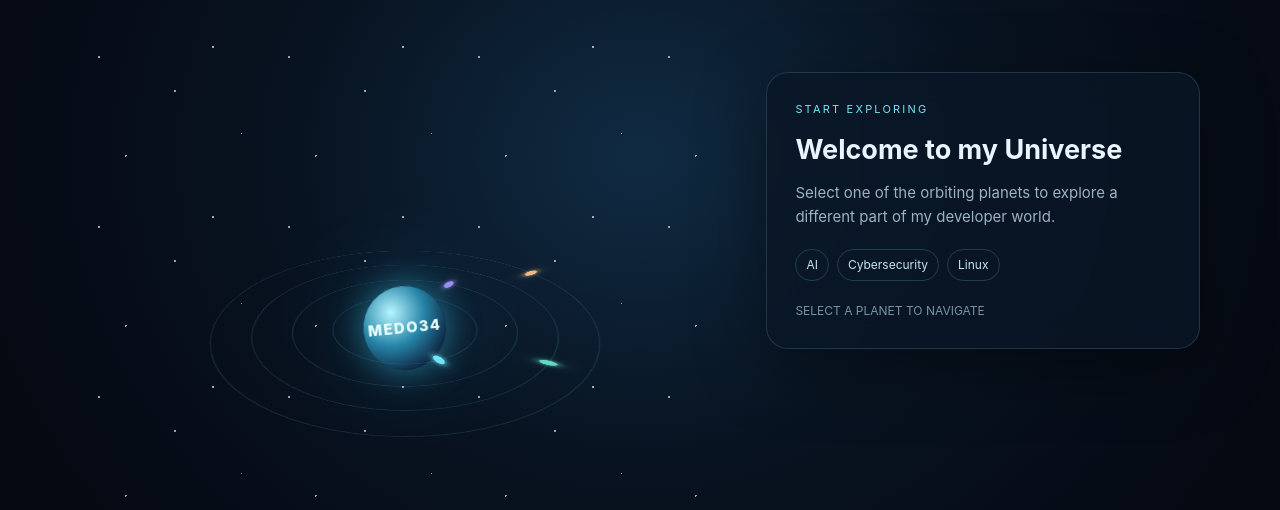
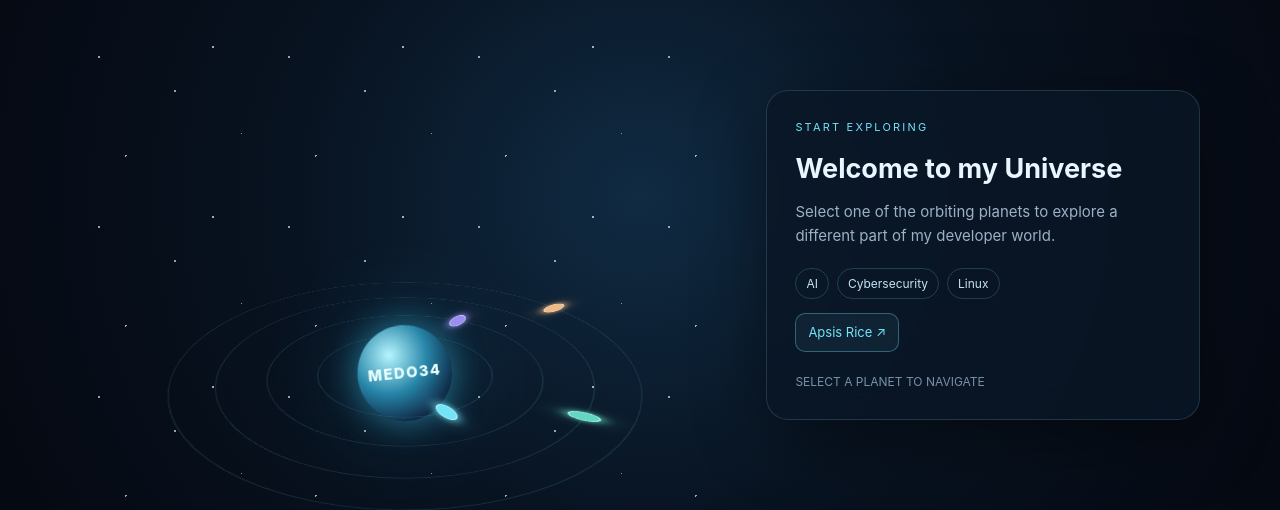
Before and after one commit to medo34op/medo34op, a plain HTML site: page site/index.html in a window 1280 px wide. Shown: the part 302-812 px from the top of the page. Drawn offline with Linux system fonts and the light colour scheme.

Commit message:
Enlarge Universe planets and add Apsis environment link

```diff
--- a/site/index.html
+++ b/site/index.html
@@ -12,21 +12,22 @@ header{position:fixed;z-index:5;top:0;left:0;right:0;display:flex;justify-conten
 header a{color:var(--cyan);text-decoration:none}.brand{font-weight:800;letter-spacing:.2em}
 main{min-height:100vh;display:grid;place-items:center;padding:90px 20px 40px}.layout{width:min(1120px,100%);display:grid;grid-template-columns:1.2fr .8fr;gap:36px;align-items:center}
 h1{font-size:clamp(34px,5vw,62px);line-height:1.04;margin:0 0 14px;letter-spacing:-.05em}h1 span{color:var(--cyan)}.intro{color:var(--muted);max-width:520px;margin:0 0 26px}
-.scene{height:min(68vw,610px);min-height:420px;position:relative;display:grid;place-items:center;perspective:1000px;isolation:isolate}
+.scene{height:min(76vw,700px);min-height:500px;position:relative;display:grid;place-items:center;perspective:1000px;isolation:isolate}
 .starfield{position:absolute;inset:0;background-image:radial-gradient(1px 1px at 10% 20%,#d5f8ff 99%,transparent),radial-gradient(1px 1px at 70% 14%,#fff 99%,transparent),radial-gradient(1px 1px at 85% 65%,#9adfff 99%,transparent),radial-gradient(1px 1px at 24% 78%,#fff 99%,transparent),radial-gradient(1px 1px at 50% 40%,#d5f8ff 99%,transparent);background-size:190px 170px;opacity:.65}
-.system{position:relative;width:390px;height:390px;max-width:90vw;max-height:90vw;transform-style:preserve-3d;transform:rotateX(62deg) rotateZ(-12deg)}
-.sun{position:absolute;width:84px;height:84px;left:50%;top:50%;transform:translate(-50%,-50%) rotateX(-62deg);border-radius:50%;display:grid;place-items:center;background:radial-gradient(circle at 35% 30%,#b6f5ff,#2685a8 42%,#102b49 75%);box-shadow:0 0 34px #3ac9ed88,0 0 90px #278ab655;color:#eaffff;font-weight:800;letter-spacing:.1em}
+.system{position:relative;width:470px;height:470px;max-width:94vw;max-height:94vw;transform-style:preserve-3d;transform:rotateX(62deg) rotateZ(-12deg)}
+.sun{position:absolute;width:96px;height:96px;left:50%;top:50%;transform:translate(-50%,-50%) rotateX(-62deg);border-radius:50%;display:grid;place-items:center;background:radial-gradient(circle at 35% 30%,#b6f5ff,#2685a8 42%,#102b49 75%);box-shadow:0 0 34px #3ac9ed88,0 0 90px #278ab655;color:#eaffff;font-weight:800;letter-spacing:.1em}
 .orbit{position:absolute;left:50%;top:50%;border:1px solid #77dff52b;border-radius:50%;transform:translate(-50%,-50%);animation:spin linear infinite}
-.orbit:nth-of-type(2){width:145px;height:145px;animation-duration:24s}.orbit:nth-of-type(3){width:225px;height:225px;animation-duration:34s;animation-direction:reverse}.orbit:nth-of-type(4){width:305px;height:305px;animation-duration:46s}.orbit:nth-of-type(5){width:385px;height:385px;animation-duration:58s;animation-direction:reverse}
-.planet{position:absolute;top:50%;left:100%;width:18px;height:18px;margin:-9px;border:0;border-radius:50%;cursor:pointer;background:var(--planet);box-shadow:0 0 12px var(--planet),0 0 28px color-mix(in srgb,var(--planet),transparent 55%);transform:rotateX(-62deg);transition:scale .2s}
-.planet:hover,.planet:focus-visible{scale:1.5;outline:2px solid #eafaff;outline-offset:5px}
+.orbit:nth-of-type(2){width:175px;height:175px;animation-duration:24s}.orbit:nth-of-type(3){width:275px;height:275px;animation-duration:34s;animation-direction:reverse}.orbit:nth-of-type(4){width:375px;height:375px;animation-duration:46s}.orbit:nth-of-type(5){width:465px;height:465px;animation-duration:58s;animation-direction:reverse}
+.planet{position:absolute;top:50%;left:100%;width:32px;height:32px;margin:-16px;border:2px solid #dffaff88;border-radius:50%;cursor:pointer;background:var(--planet);box-shadow:0 0 16px var(--planet),0 0 34px color-mix(in srgb,var(--planet),transparent 48%);transform:rotateX(-62deg);transition:scale .2s,box-shadow .2s;touch-action:manipulation}
+.planet:hover,.planet:focus-visible{scale:1.25;outline:3px solid #eafaff;outline-offset:5px;box-shadow:0 0 24px var(--planet),0 0 48px color-mix(in srgb,var(--planet),transparent 35%)}
 .orbit:nth-of-type(2) .planet{--planet:#72e4f7}.orbit:nth-of-type(3) .planet{--planet:#a68df2}.orbit:nth-of-type(4) .planet{--planet:#64d7c2}.orbit:nth-of-type(5) .planet{--planet:#f1b984}
 @keyframes spin{to{transform:translate(-50%,-50%) rotate(360deg)}}
 .panel{background:var(--panel);border:1px solid #8bdff52a;border-radius:22px;padding:28px;backdrop-filter:blur(16px);box-shadow:0 18px 70px #0006;min-height:250px}
-.kicker{color:var(--cyan);font-size:11px;letter-spacing:.2em;text-transform:uppercase}.panel h2{margin:10px 0;font-size:27px}.panel p{color:var(--muted);margin:0 0 20px}.panel a{color:var(--cyan);text-decoration:none}.hint{font-size:12px;color:#7792a8;margin-top:20px}
+.kicker{color:var(--cyan);font-size:11px;letter-spacing:.2em;text-transform:uppercase}.panel h2{margin:10px 0;font-size:27px}.panel p{color:var(--muted);margin:0 0 20px}.panel a{color:var(--cyan);text-decoration:none}.panel a:hover{text-decoration:underline}.hint{font-size:12px;color:#7792a8;margin-top:20px}
 .chips{display:flex;flex-wrap:wrap;gap:8px}.chips span{border:1px solid #7bdff533;border-radius:999px;padding:5px 10px;color:#c4e4f2;font-size:12px}
+.environment-link{display:inline-block;margin-top:14px;padding:8px 12px;border:1px solid #72e4f755;border-radius:10px;background:#72e4f710;font-size:13px}
 footer{text-align:center;color:#71899c;font-size:12px;padding:0 20px 24px}
-@media(max-width:780px){.layout{grid-template-columns:1fr;gap:8px}.scene{height:420px;min-height:360px}.system{width:320px;height:320px}.orbit:nth-of-type(5){width:320px;height:320px}.orbit:nth-of-type(4){width:255px;height:255px}.orbit:nth-of-type(3){width:190px;height:190px}.orbit:nth-of-type(2){width:125px;height:125px}.panel{max-width:600px;margin:auto}}
+@media(max-width:780px){.layout{grid-template-columns:1fr;gap:8px}.scene{height:500px;min-height:420px}.system{width:360px;height:360px;max-width:94vw;max-height:94vw}.orbit:nth-of-type(5){width:350px;height:350px}.orbit:nth-of-type(4){width:285px;height:285px}.orbit:nth-of-type(3){width:220px;height:220px}.orbit:nth-of-type(2){width:150px;height:150px}.planet{width:34px;height:34px;margin:-17px}.panel{max-width:600px;margin:auto}}
 @media(prefers-reduced-motion:reduce){.orbit{animation:none}}
 </style>
 </head>
@@ -40,7 +41,7 @@ footer{text-align:center;color:#71899c;font-size:12px;padding:0 20px 24px}
 <div class="orbit"><button class="planet" aria-label="Tech stack" data-id="stack"></button></div>
 <div class="orbit"><button class="planet" aria-label="Environment" data-id="environment"></button></div>
 </div></div></section>
-<aside class="panel" aria-live="polite"><div class="kicker" id="kicker">Start exploring</div><h2 id="title">Welcome to my Universe</h2><p id="description">Select one of the orbiting planets to explore a different part of my developer world.</p><div class="chips" id="chips"><span>AI</span><span>Cybersecurity</span><span>Linux</span></div><div class="hint">SELECT A PLANET TO NAVIGATE</div></aside>
+<aside class="panel" aria-live="polite"><div class="kicker" id="kicker">Start exploring</div><h2 id="title">Welcome to my Universe</h2><p id="description">Select one of the orbiting planets to explore a different part of my developer world.</p><div class="chips" id="chips"><span>AI</span><span>Cybersecurity</span><span>Linux</span></div><a class="environment-link" id="environment-link" href="https://github.com/Aws-702/Apsis" target="_blank" rel="noopener noreferrer" hidden>Apsis Rice ↗</a><div class="hint">SELECT A PLANET TO NAVIGATE</div></aside>
 </div></main>
 <footer>Built with curiosity · Powered by Arch Linux · <a href="https://github.com/medo34op" style="color:#72e4f7">github.com/medo34op</a></footer>
 <script>
@@ -48,8 +49,8 @@ const content={
 about:{k:'01 / Identity',t:'About Me',d:'I am a student exploring the intersection of artificial intelligence, cybersecurity, and software engineering.',c:['AI','Cybersecurity','Python']},
 projects:{k:'02 / Building',t:'Projects',d:'Blurey is my exploration of intelligent systems. Bluru is a concept for AI-assisted bug discovery.',c:['Blurey','Bluru','Experimentation']},
 stack:{k:'03 / Tools',t:'Tech Stack',d:'The tools I use while learning, building, and experimenting across software and security.',c:['Python','Git','GitHub','VS Code']},
-environment:{k:'04 / Workspace',t:'Environment',d:'Arch Linux is my daily environment: configurable, minimal, and built around learning how the system works.',c:['Arch Linux','Hyprland','Linux']}
+environment:{k:'04 / Workspace',t:'Environment',d:'Arch Linux is my daily environment, running Hyprland with my Apsis Rice setup.',c:['Arch Linux','Hyprland','Apsis Rice'],link:'https://github.com/Aws-702/Apsis'}
 };
-document.querySelectorAll('.planet').forEach(b=>b.addEventListener('click',()=>{const x=content[b.dataset.id];document.getElementById('kicker').textContent=x.k;document.getElementById('title').textContent=x.t;document.getElementById('description').textContent=x.d;document.getElementById('chips').innerHTML=x.c.map(v=>'<span>'+v+'</span>').join('');}));
+document.querySelectorAll('.planet').forEach(b=>b.addEventListener('click',()=>{const x=content[b.dataset.id];document.getElementById('kicker').textContent=x.k;document.getElementById('title').textContent=x.t;document.getElementById('description').textContent=x.d;document.getElementById('chips').innerHTML=x.c.map(v=>'<span>'+v+'</span>').join('');const link=document.getElementById('environment-link');link.hidden=!x.link;if(x.link)link.href=x.link;}));
 </script>
 </body></html>
```
